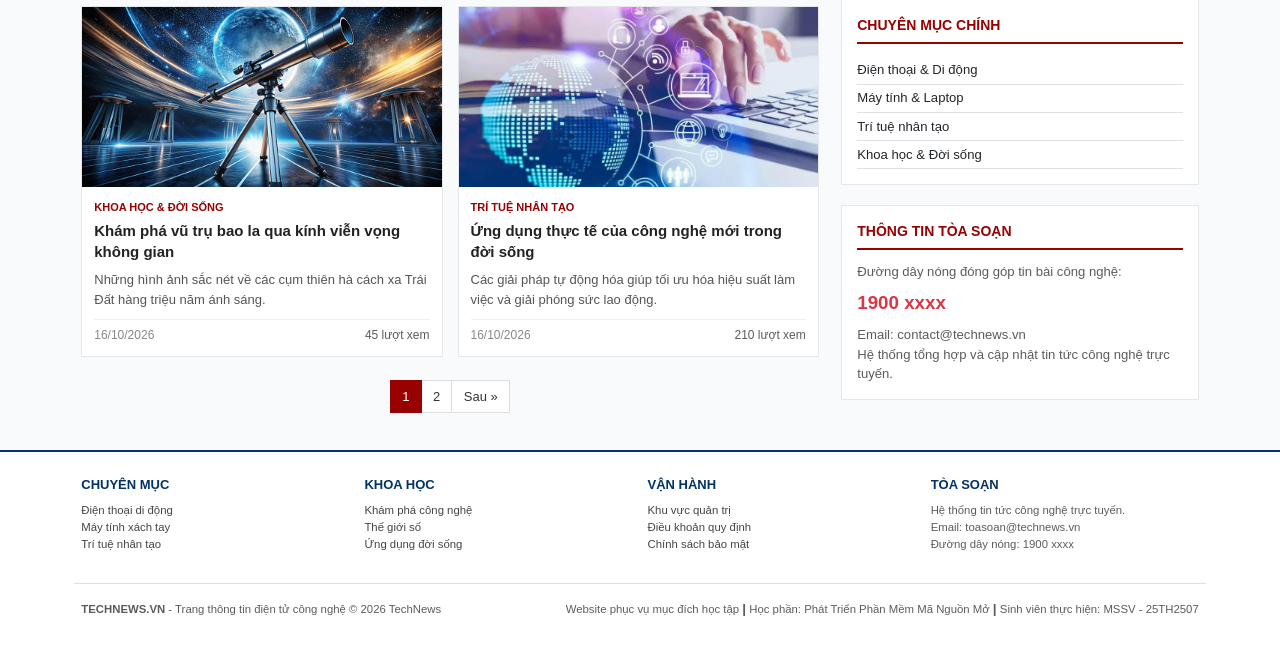
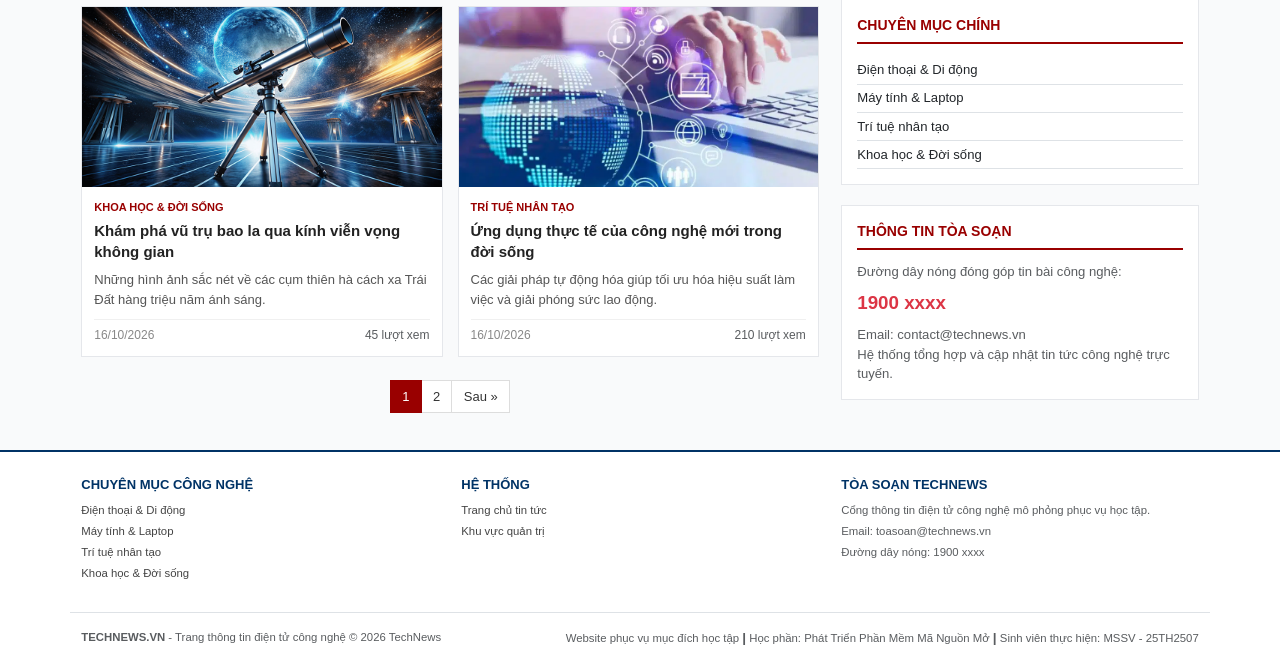
Before and after one commit to hoangsrc/25TH2507-WebTechnologyNews, a PHP site: page /index.php in a window 1280 px wide. Shown: the part 903-1566 px from the top of the page. Before the commit the page ends 1519 px from the top, so only its background shows below. Run offline with PHP 8.4, Linux system fonts and the light colour scheme; data comes from the database, SQL or seed files in the repository.

Commit message:
Update - Chỉnh sửa giao diện

```diff
--- a/index.php
+++ b/index.php
@@ -271,43 +271,39 @@ $res_popular = mysqli_query($conn, "SELECT id, title, views FROM posts WHERE sta
     </div>
 
     <!-- Footer bao chi -->
+    <!-- Footer bao chi -->
     <footer class="site-footer pt-4 pb-3">
         <div class="container">
-            <div class="row row-cols-2 row-cols-md-4 g-3 pb-3 mb-3 border-bottom">
+            <div class="row row-cols-1 row-cols-md-3 g-4 pb-3 mb-3 border-bottom">
+                <!-- Cot 1 -->
                 <div>
-                    <div class="footer-section-title">Chuyên mục</div>
+                    <div class="footer-section-title">Chuyên mục công nghệ</div>
                     <ul class="list-unstyled small">
-                        <li><a href="index.php?cat_id=1">Điện thoại di động</a></li>
-                        <li><a href="index.php?cat_id=2">Máy tính xách tay</a></li>
-                        <li><a href="index.php?cat_id=3">Trí tuệ nhân tạo</a></li>
+                        <?php foreach ($all_cats as $c): ?>
+                            <li class="mb-1">
+                                <a href="index.php?cat_id=<?= $c['id'] ?>"><?= htmlspecialchars($c['name']) ?></a>
+                            </li>
+                        <?php endforeach; ?>
                     </ul>
                 </div>
+
+                <!-- Cot 2 -->
                 <div>
-                    <div class="footer-section-title">Khoa học</div>
+                    <div class="footer-section-title">Hệ thống</div>
                     <ul class="list-unstyled small">
-                        <li><a href="index.php?cat_id=4">Khám phá công nghệ</a></li>
-                        <li><a href="index.php">Thế giới số</a></li>
-                        <li><a href="index.php">Ứng dụng đời sống</a></li>
+                        <li class="mb-1"><a href="index.php">Trang chủ tin tức</a></li>
+                        <li class="mb-1"><a href="login.php">Khu vực quản trị</a></li>
                     </ul>
                 </div>
+
+                <!-- Cot 3-->
                 <div>
-                    <div class="footer-section-title">Vận hành</div>
-                    <ul class="list-unstyled small">
-                        <li><a href="login.php">Khu vực quản trị</a></li>
-                        <li><a href="index.php">Điều khoản quy định</a></li>
-                        <li><a href="index.php">Chính sách bảo mật</a></li>
-                    </ul>
-                </div>
-                <div>
-                    <div class="footer-section-title">Tòa soạn</div>
-                    <p class="small text-muted mb-0">
-                        Hệ thống tin tức công nghệ trực tuyến.<br>
-                        Email: toasoan@technews.vn<br>
-                        Đường dây nóng: 1900 xxxx
-                    </p>
+                    <div class="footer-section-title">Tòa soạn TechNews</div>
+                    <p class="small text-muted mb-1">Cổng thông tin điện tử công nghệ mô phỏng phục vụ học tập.</p>
+                    <p class="small text-muted mb-1">Email: toasoan@technews.vn</p>
+                    <p class="small text-muted mb-0">Đường dây nóng: 1900 xxxx</p>
                 </div>
             </div>
-
             <div class="d-flex flex-wrap justify-content-between align-items-center small text-muted">
                 <div>
                     <strong>TECHNEWS.VN</strong> - Trang thông tin điện tử công nghệ  &copy; 2026 TechNews
```
